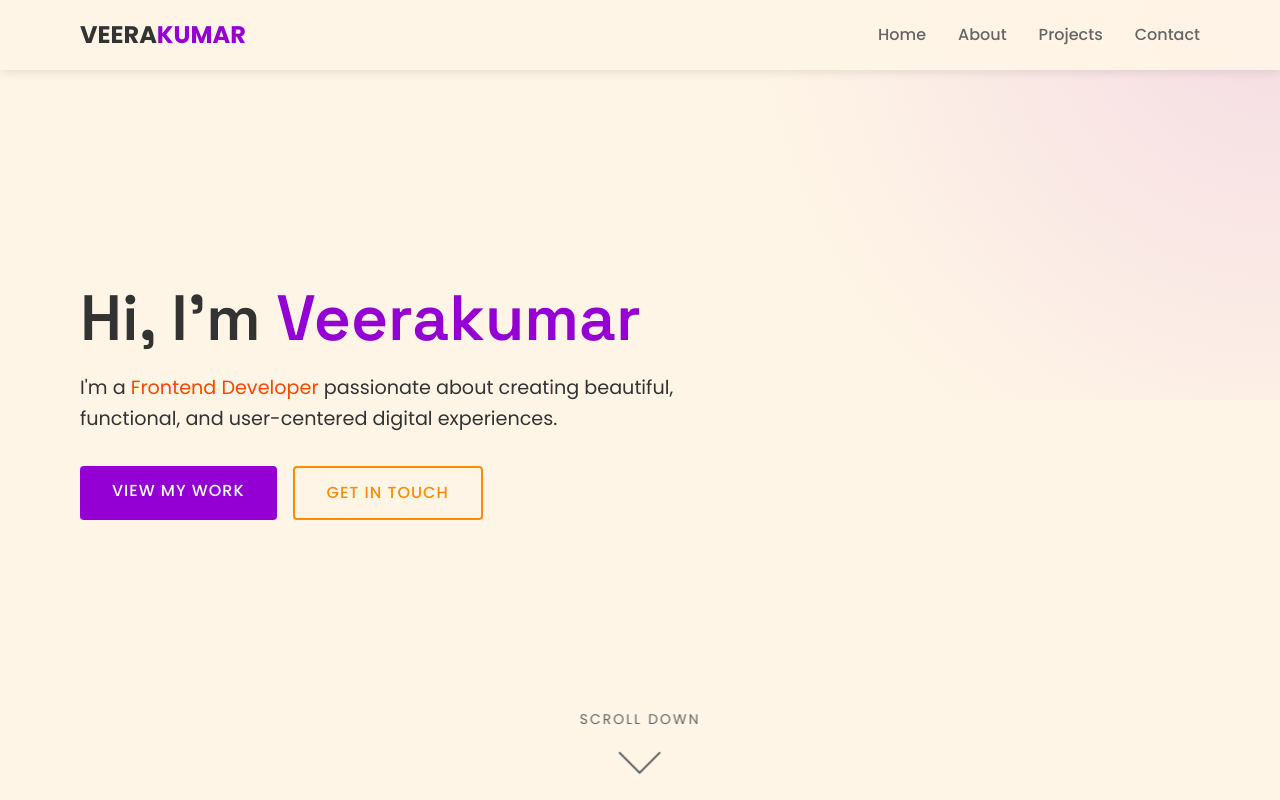
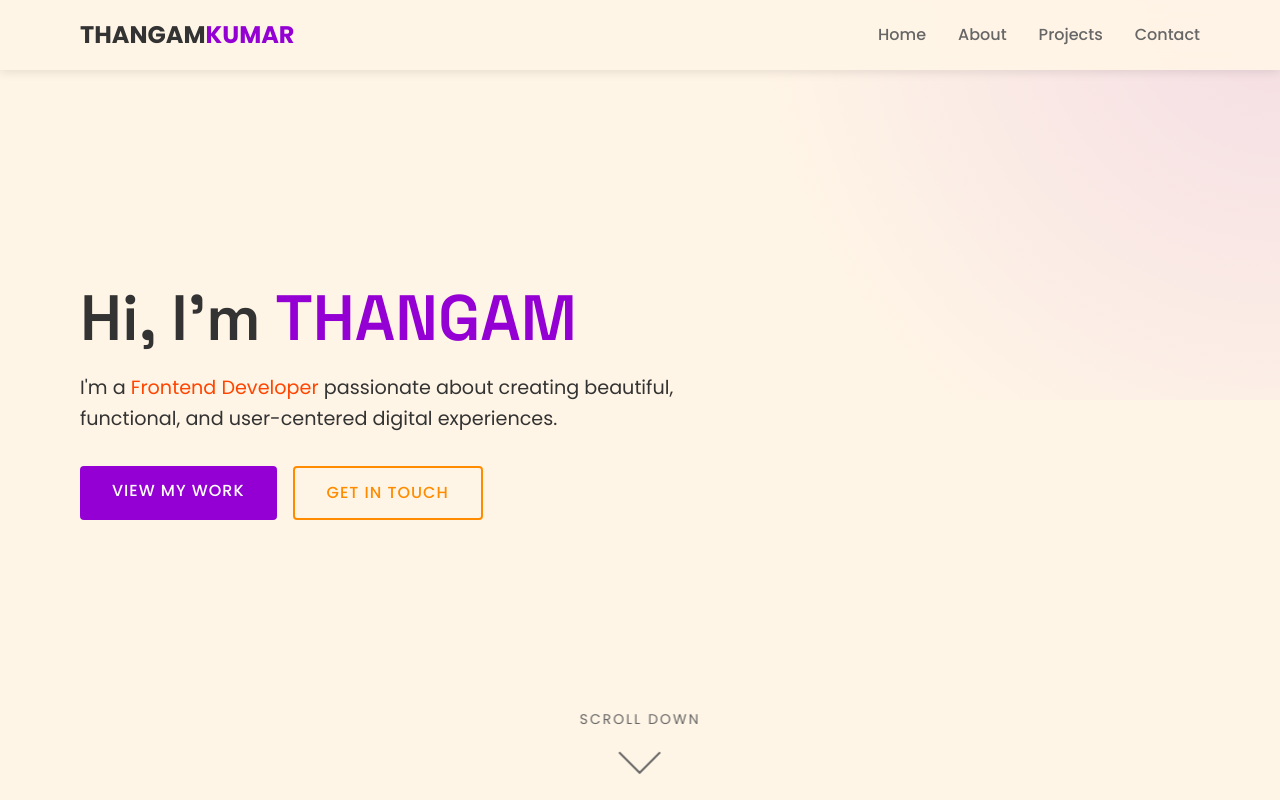
Before and after one commit to thangam1999/agentAI, a plain HTML site: page index.html in a window 1280 px wide. Shown: the top 800 px of the page. Drawn offline with Linux system fonts and the light colour scheme.

Commit message:
Change name from Veerakumar to Thangam

```diff
--- a/index.html
+++ b/index.html
@@ -788,7 +788,7 @@
     <!-- Header & Navigation -->
     <header id="header">
         <div class="container nav-container">
-            <a href="#home" class="logo">VEERA<span>KUMAR</span></a>
+            <a href="#home" class="logo">THANGAM<span>KUMAR</span></a>
             <button class="mobile-toggle" aria-label="Toggle menu">☰</button>
             <ul class="nav-links">
                 <li><a href="#home">Home</a></li>
@@ -802,7 +802,7 @@
     <!-- Hero Section -->
     <section id="home" class="hero">
         <div class="container hero-content">
-            <h1>Hi, I'm <span class="highlight">Veerakumar</span></h1>
+            <h1>Hi, I'm <span class="highlight">THANGAM</span></h1>
             <p>I'm a <span class="accent">Frontend Developer</span> passionate about creating beautiful, functional, and user-centered digital experiences.</p>
             <div class="hero-buttons">
                 <a href="#projects" class="btn">View My Work</a>
```
